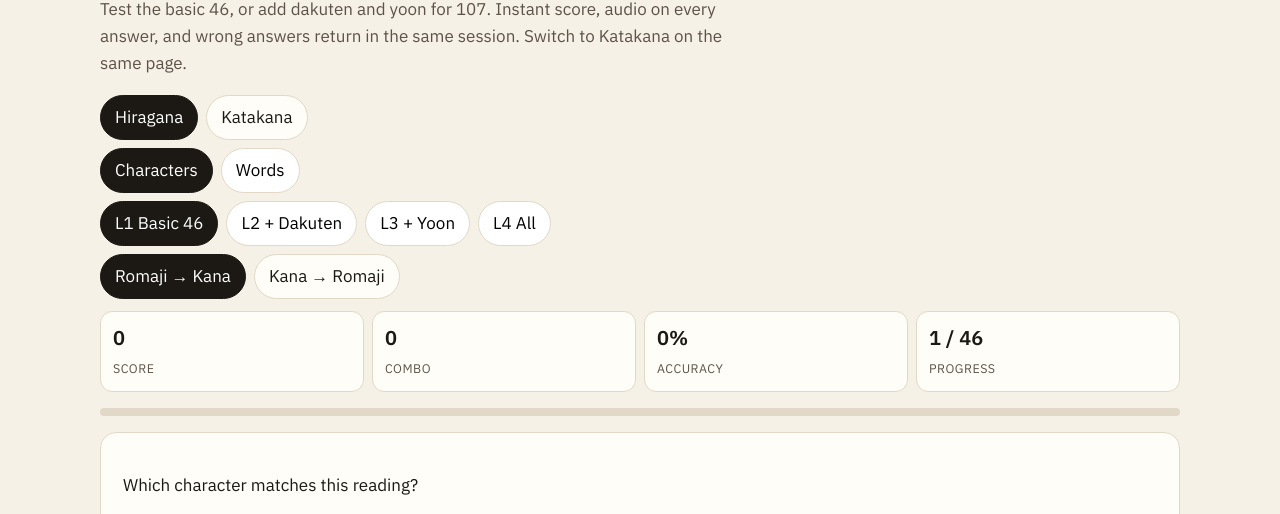
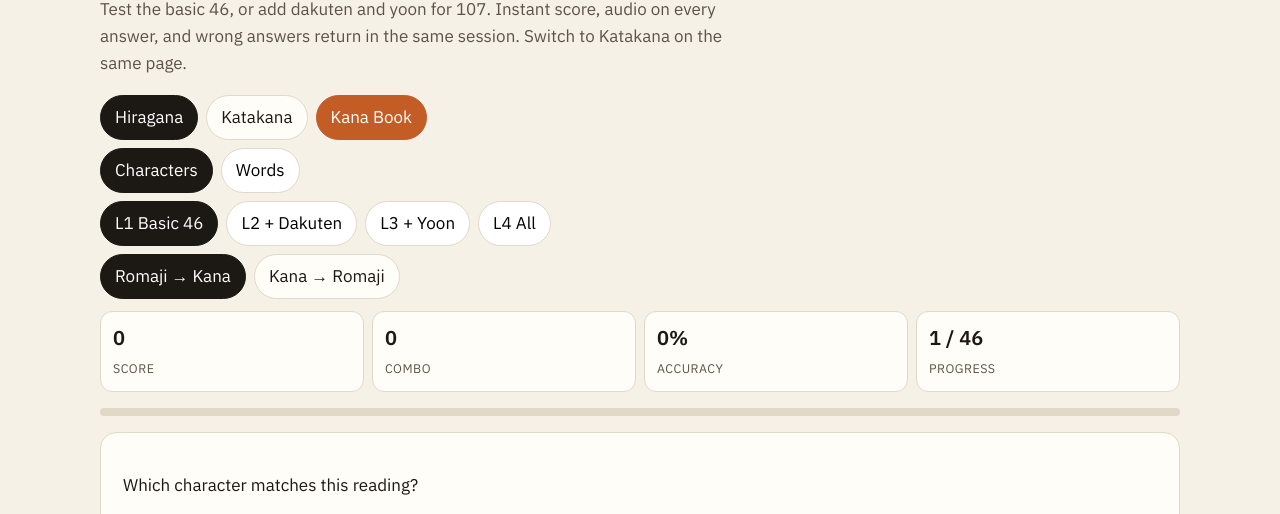
Before and after one commit to StephenAIprofit/hiragana-chart.com, a plain HTML site: page quiz/index.html in a window 1280 px wide. Shown: the part 235-749 px from the top of the page. Drawn offline with Linux system fonts and the light colour scheme.

Commit message:
Add files via upload

```diff
--- a/quiz/index.html
+++ b/quiz/index.html
@@ -57,6 +57,7 @@
     <div class="tabs" role="tablist">
       <button class="tab" type="button" data-script="hiragana" aria-selected="true">Hiragana</button>
       <button class="tab" type="button" data-script="katakana" aria-selected="false">Katakana</button>
+      <a class="tab book" href="https://stephenzy2.gumroad.com/l/kanabook">Kana Book</a>
     </div>
     <div class="tabs" role="group" aria-label="Mode">
       <button class="mode" type="button" data-mode="characters" aria-pressed="true">Characters</button>
--- a/quiz/quiz.css
+++ b/quiz/quiz.css
@@ -73,3 +73,6 @@ footer { border-top: 1px solid var(--line); color: var(--muted); padding: 22px 0
 
 .mode { border: 1px solid var(--line); background: #fff; border-radius: 999px; padding: 8px 14px; font: inherit; cursor: pointer; }
 .mode[aria-pressed="true"] { background: var(--ink); color: #fff; border-color: var(--ink); }
+
+.tab.book { background: #c45c26; color: #fff; border-color: #c45c26; text-decoration: none; }
+.tab.book:hover { background: #a34b1e; }
```
